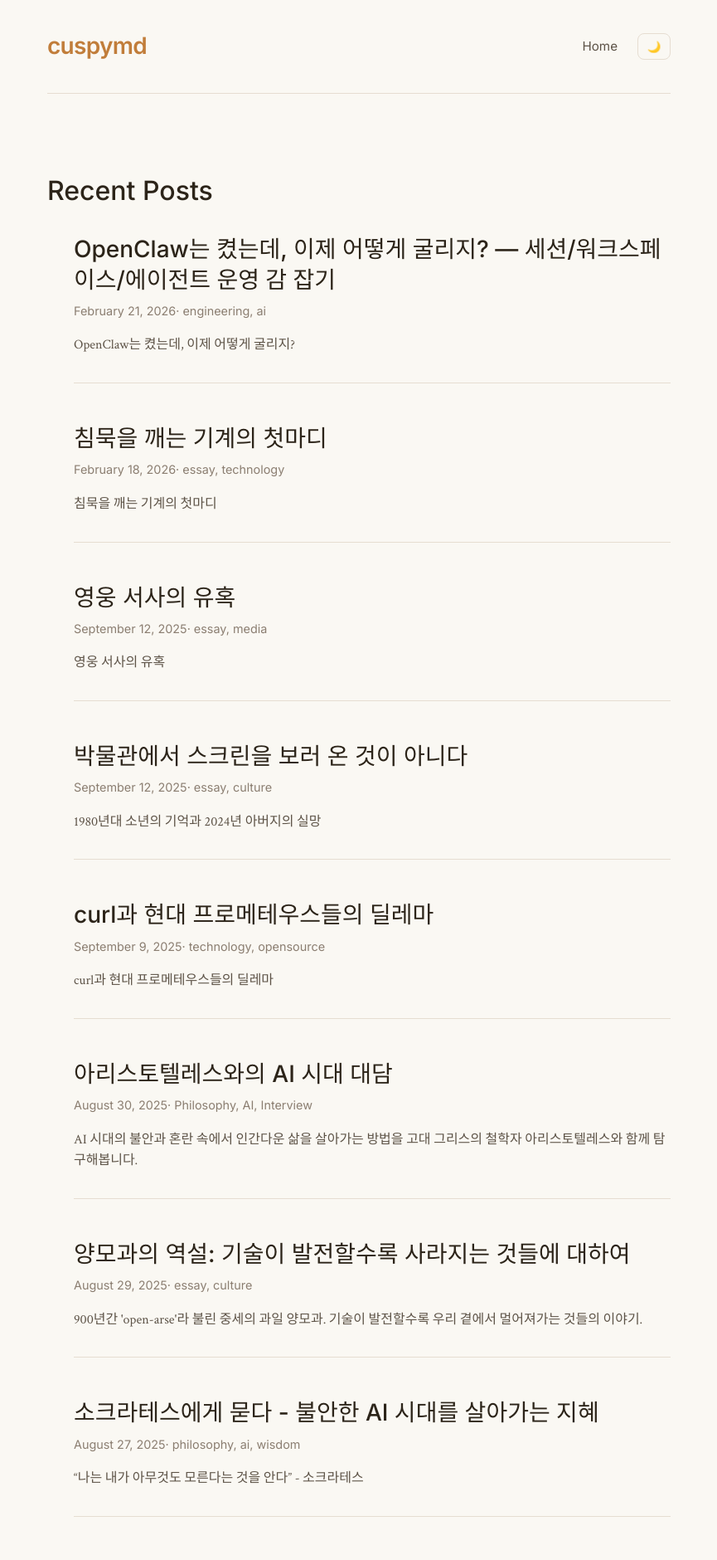
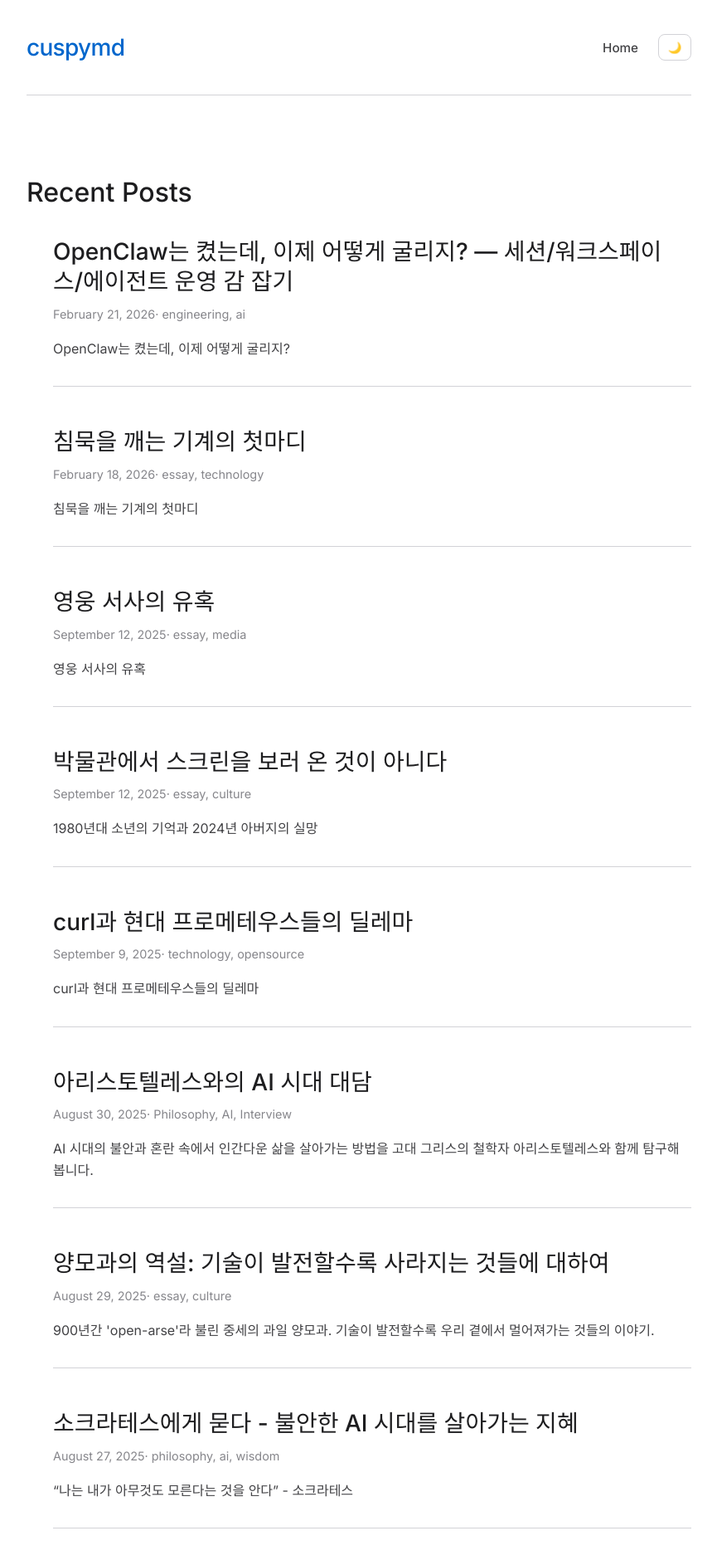
Before and after one commit to cuspymd/cuspymd.github.io, a Jekyll site: the page built from index.md, in a window 1280 px wide. Shown: the top 1880 px of the page at 83% size, without its empty margins (207-1072 px from the left). Built offline with Jekyll 4.4.1, drawn with Linux system fonts in a browser that asks for light colours; some web fonts are replaced.

Commit message:
Modernize blog design and improve Korean typography
- Replaced Crimson Text with Pretendard and Inter fonts for better readability (especially for Korean)
- Updated color palette to a more modern, neutral scheme for both light and dark modes
- Increased line-height to 1.8 and expanded container width to 850px for a more comfortable reading experience
- Updated .gitignore to exclude log files

Co-authored-by: cuspymd <8870299+cuspymd@users.noreply.github.com>

```diff
--- a/_layouts/default.html
+++ b/_layouts/default.html
@@ -10,8 +10,9 @@
     <link rel="preconnect" href="https://fonts.googleapis.com">
     <link rel="preconnect" href="https://fonts.gstatic.com" crossorigin>
 
-    <!-- Google Fonts -->
-    <link href="https://fonts.googleapis.com/css2?family=Crimson+Text:ital,wght@0,400;0,600;1,400&family=Inter:wght@300;400;500;600&display=swap" rel="stylesheet">
+    <!-- Fonts: Pretendard for Korean & Inter for English -->
+    <link rel="stylesheet" as="style" crossorigin href="https://cdn.jsdelivr.net/gh/orioncactus/pretendard@v1.3.9/dist/web/static/pretendard.min.css" />
+    <link href="https://fonts.googleapis.com/css2?family=Inter:wght@300;400;500;600&display=swap" rel="stylesheet">
 
     <!-- Custom CSS -->
     <link rel="stylesheet" href="{{ '/assets/css/style.css' | relative_url }}">
--- a/assets/css/style.scss
+++ b/assets/css/style.scss
@@ -3,23 +3,23 @@
 
 /* ===== CSS Custom Properties (Variables) ===== */
 :root {
-  /* Light theme colors - warm cafe atmosphere */
-  --bg-primary: #faf8f3;
-  --bg-secondary: #f5f2ed;
-  --bg-accent: #ede7db;
-  --text-primary: #2c2419;
-  --text-secondary: #5d5347;
-  --text-muted: #8b7e71;
-  --accent-color: #c17d3a;
-  --accent-hover: #a06a2f;
-  --border-color: #e6ddd1;
-  --shadow-light: rgba(44, 36, 25, 0.08);
-  --shadow-medium: rgba(44, 36, 25, 0.12);
+  /* Light theme colors - modern & clean */
+  --bg-primary: #ffffff;
+  --bg-secondary: #f5f5f7;
+  --bg-accent: #e8e8ed;
+  --text-primary: #1d1d1f;
+  --text-secondary: #424245;
+  --text-muted: #86868b;
+  --accent-color: #0066cc;
+  --accent-hover: #004499;
+  --border-color: #d2d2d7;
+  --shadow-light: rgba(0, 0, 0, 0.05);
+  --shadow-medium: rgba(0, 0, 0, 0.1);
 
   /* Typography */
-  --font-body: 'Crimson Text', 'Times New Roman', serif;
-  --font-heading: 'Inter', 'Helvetica Neue', sans-serif;
-  --font-mono: 'Monaco', 'Consolas', 'Courier New', monospace;
+  --font-body: "Pretendard Variable", Pretendard, Inter, -apple-system, BlinkMacSystemFont, "Segoe UI", Roboto, Helvetica, Arial, sans-serif, "Apple Color Emoji", "Segoe UI Emoji";
+  --font-heading: var(--font-body);
+  --font-mono: 'SFMono-Regular', Consolas, 'Liberation Mono', Menlo, monospace;
 
   /* Spacing */
   --spacing-xs: 0.5rem;
@@ -35,19 +35,19 @@
   --radius-lg: 12px;
 }
 
-/* Dark theme colors - cozy evening cafe */
+/* Dark theme colors - refined dark mode */
 [data-theme="dark"] {
-  --bg-primary: #1a1612;
-  --bg-secondary: #222018;
-  --bg-accent: #2a251f;
-  --text-primary: #f0ebe3;
-  --text-secondary: #d4cfc5;
-  --text-muted: #a39a8b;
-  --accent-color: #e5a567;
-  --accent-hover: #f2b875;
-  --border-color: #342f26;
-  --shadow-light: rgba(0, 0, 0, 0.2);
-  --shadow-medium: rgba(0, 0, 0, 0.3);
+  --bg-primary: #000000;
+  --bg-secondary: #1c1c1e;
+  --bg-accent: #2c2c2e;
+  --text-primary: #f5f5f7;
+  --text-secondary: #a1a1a6;
+  --text-muted: #86868b;
+  --accent-color: #0a84ff;
+  --accent-hover: #409fff;
+  --border-color: #38383a;
+  --shadow-light: rgba(0, 0, 0, 0.3);
+  --shadow-medium: rgba(0, 0, 0, 0.5);
 }
 
 /* ===== Reset and Base Styles ===== */
@@ -64,7 +64,7 @@ html {
 
 body {
   font-family: var(--font-body);
-  line-height: 1.7;
+  line-height: 1.8;
   color: var(--text-primary);
   background-color: var(--bg-primary);
   transition: background-color 0.3s ease, color 0.3s ease;
@@ -74,7 +74,7 @@ body {
 
 /* ===== Layout ===== */
 .container {
-  max-width: 800px;
+  max-width: 850px;
   margin: 0 auto;
   padding: 0 var(--spacing-md);
   min-height: 100vh;
@@ -98,7 +98,7 @@ body {
 .site-title {
   font-family: var(--font-heading);
   font-size: 1.75rem;
-  font-weight: 600;
+  font-weight: 500;
   color: var(--accent-color);
   text-decoration: none;
   letter-spacing: -0.025em;
@@ -118,6 +118,7 @@ body {
 .nav-links a {
   font-family: var(--font-heading);
   font-size: 0.95rem;
+  font-weight: 500;
   color: var(--text-secondary);
   text-decoration: none;
   transition: color 0.2s ease;
@@ -271,7 +272,11 @@ a:hover {
 
 .post-content {
   font-size: 1.125rem;
-  line-height: 1.7;
+  line-height: 1.8;
+}
+
+.post-content p {
+  margin-bottom: 1.5rem;
 }
 
 /* ===== Code Blocks ===== */
```
Also changed, not shown: 1 other file.
